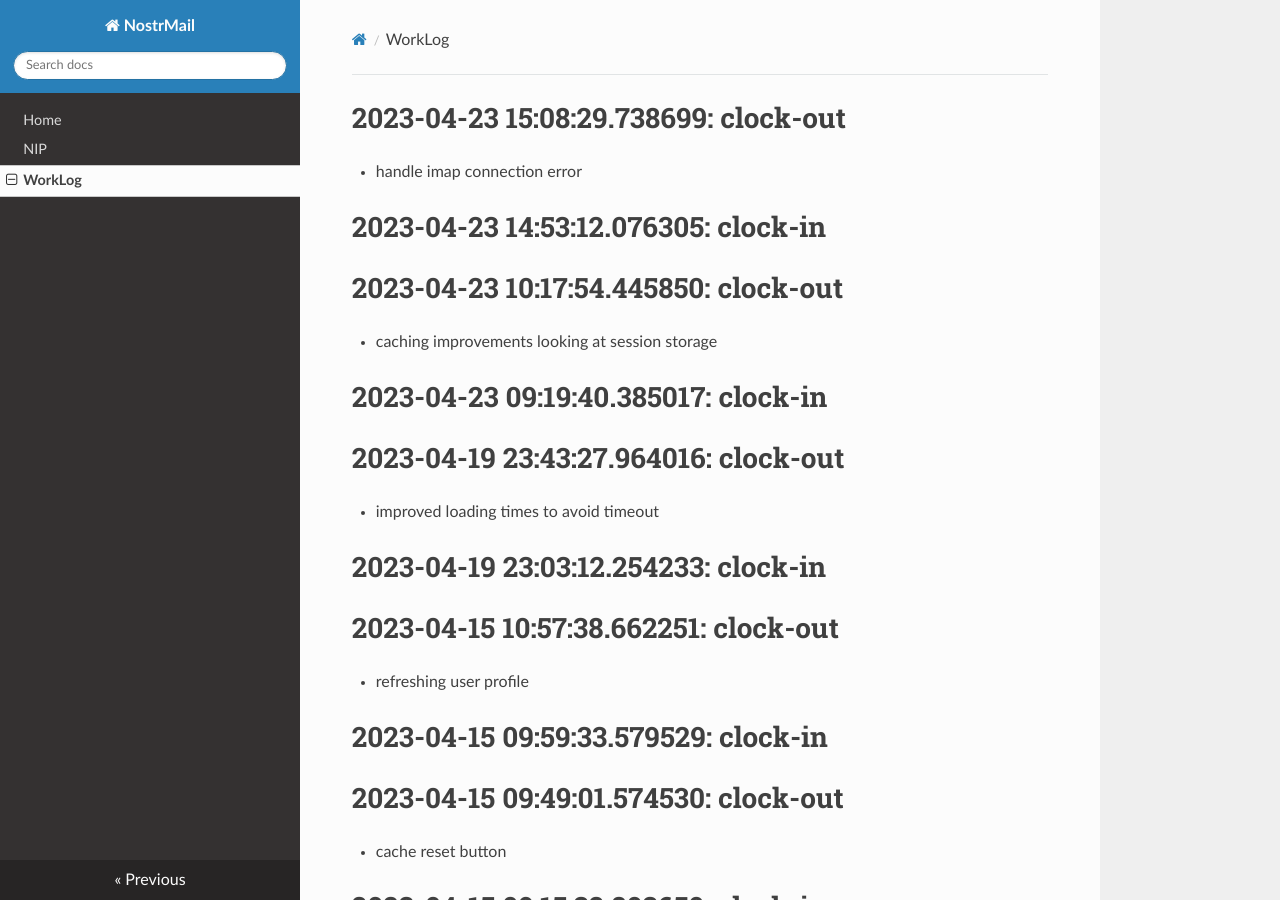
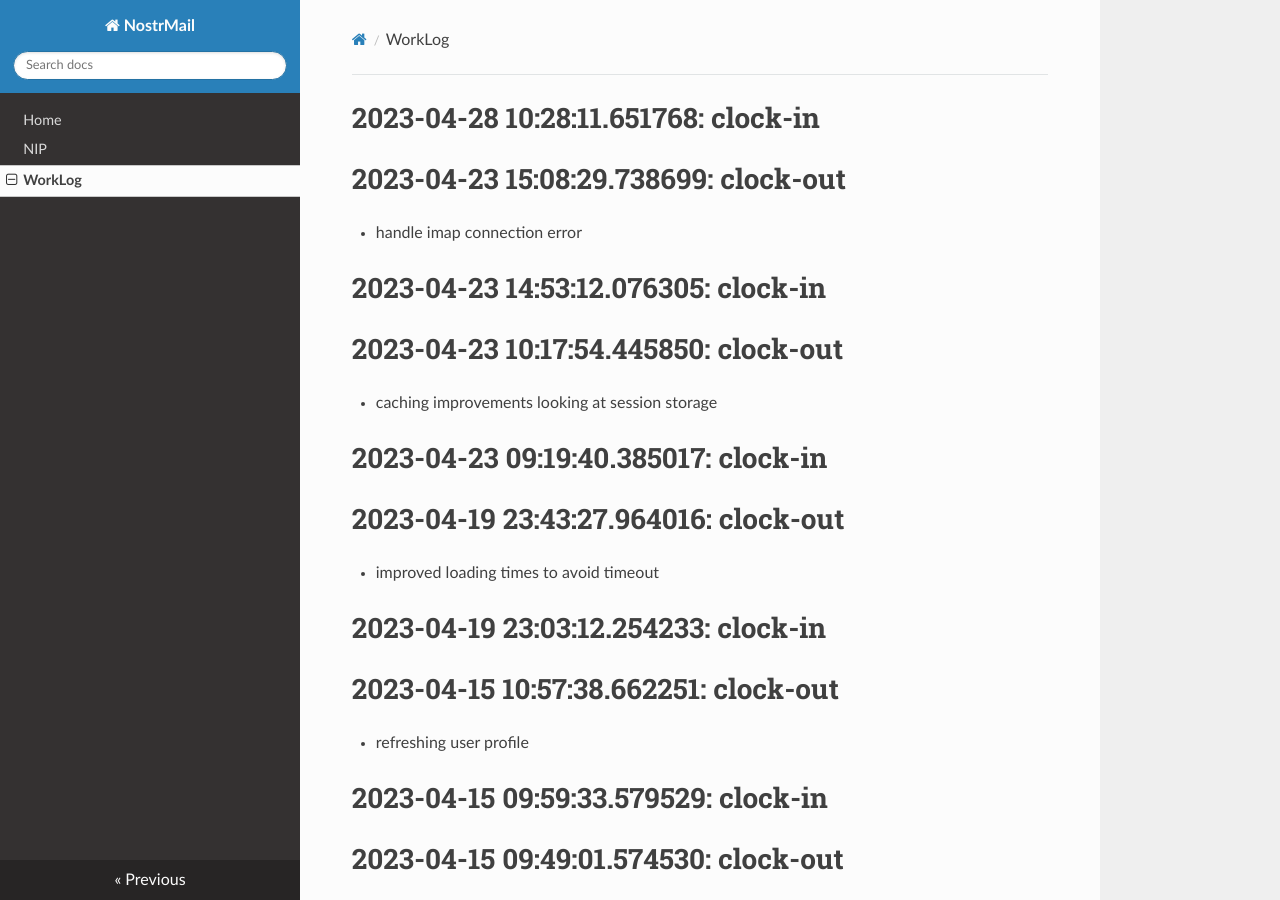
Before and after one commit to asherp/nostr-mail, an MkDocs documentation site: the page built from docs/WorkLog.md, in a window 1280 px wide and 900 px high. Built offline with MkDocs 1.6.1, drawn with Linux system fonts in a browser that asks for light colours; nearby versions of some CDN libraries.

Commit message:
clock-in

```diff
--- a/WorkLog.md
+++ b/WorkLog.md
@@ -1,3 +1,6 @@
+
+# 2023-04-28 10:28:11.651768: clock-in
+
 # 2023-04-23 15:08:29.738699: clock-out
 
 * handle imap connection error
```
